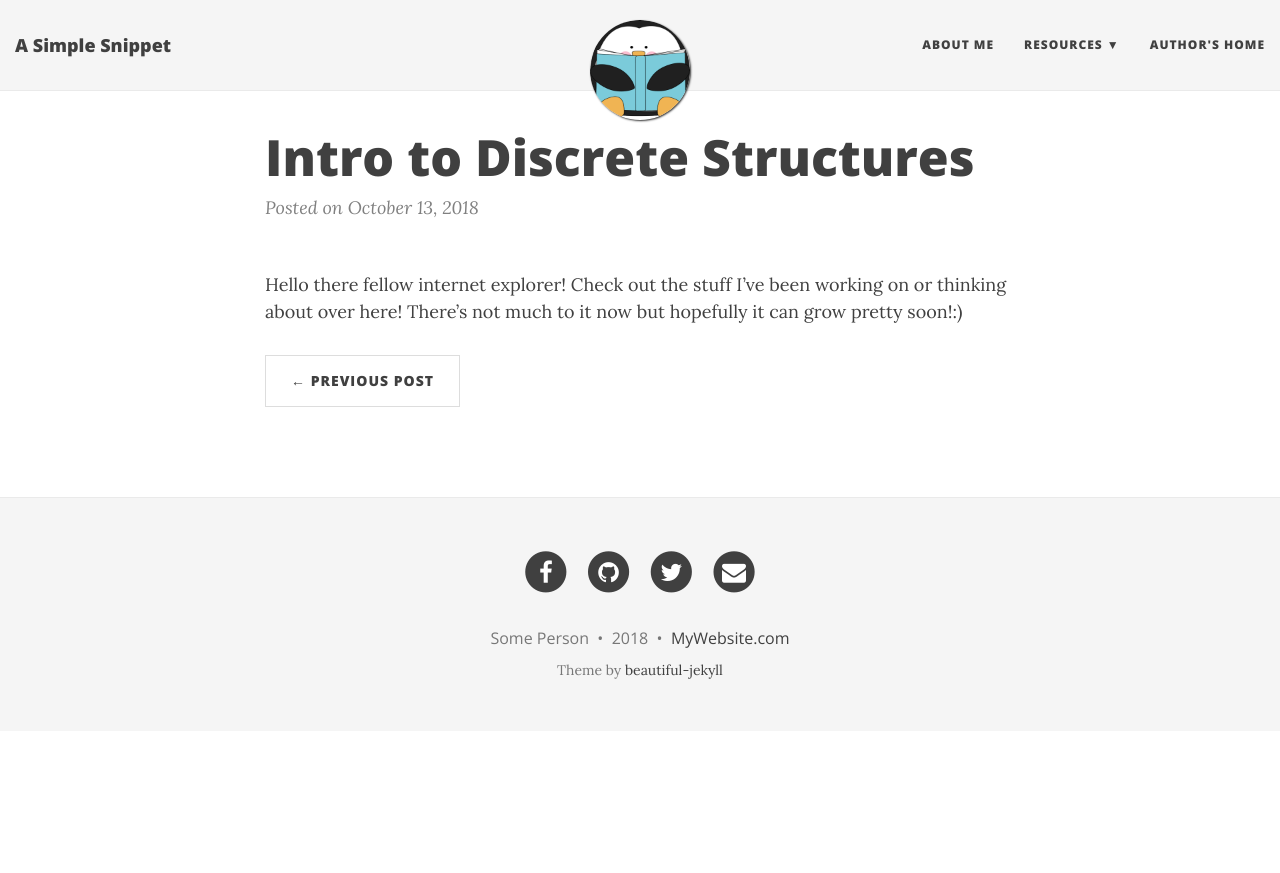
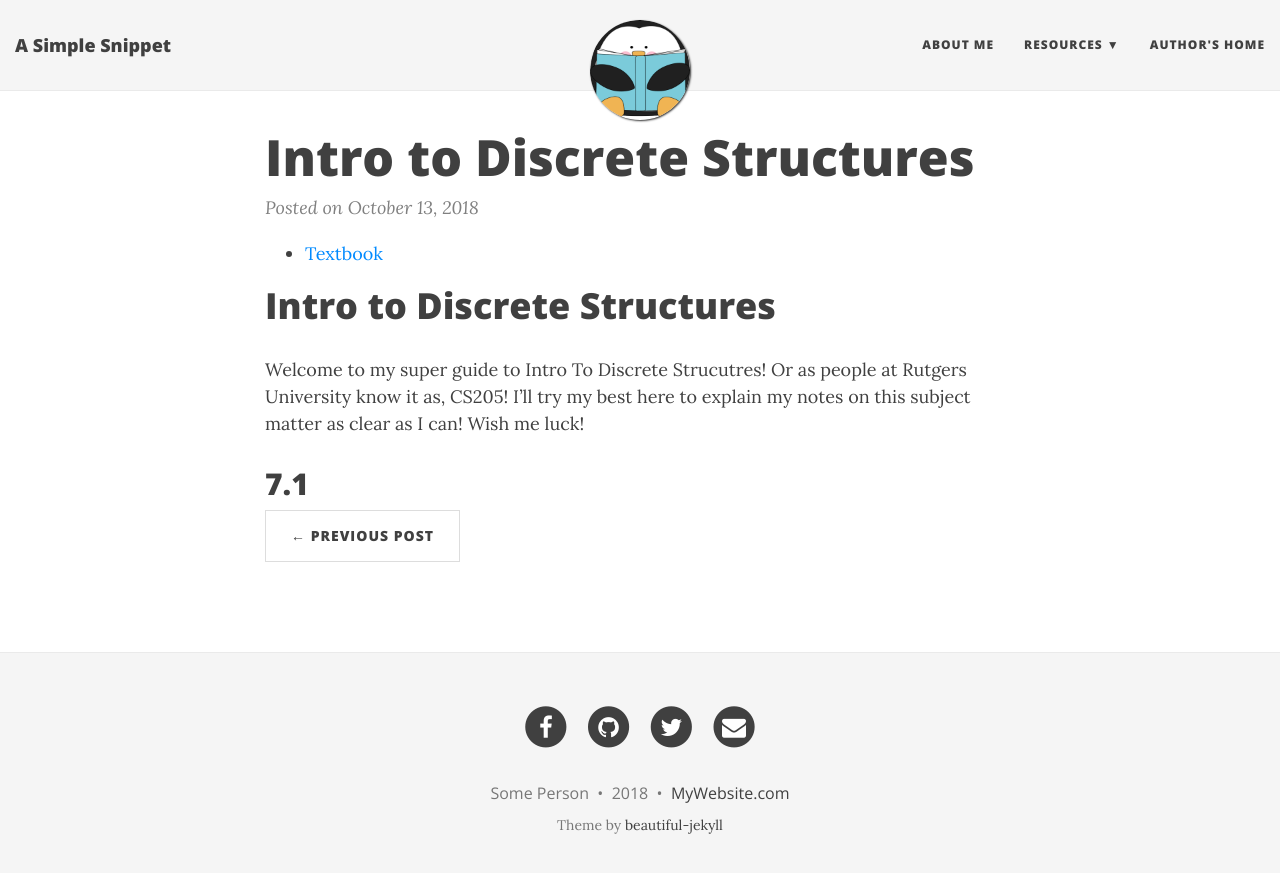
Before and after one commit to QasimAbbas/qasimabbas.github.io, a Jekyll site: the page built from _posts/2018-10-13-intro-discrete-strutures.md, in a window 1280 px wide. Shown: the top 873 px of the page. Built offline with Jekyll 4.4.1, drawn with Linux system fonts in a browser that asks for light colours; nearby versions of some CDN libraries.

Commit message:
Update 2018-10-13-intro-discrete-strutures.md

```diff
--- a/_posts/2018-10-13-intro-discrete-strutures.md
+++ b/_posts/2018-10-13-intro-discrete-strutures.md
@@ -3,4 +3,10 @@
 title: Intro to Discrete Structures
 ---
 
-Hello there fellow internet explorer!  Check out the stuff I've been working on or thinking about over here!  There's not much to it now but hopefully it can grow pretty soon!:)
+* [Textbook]()
+
+# Intro to Discrete Structures
+
+Welcome to my super guide to Intro To Discrete Strucutres!  Or as people at Rutgers University know it as, CS205!  I'll try my best here to explain my notes on this subject matter as clear as I can!  Wish me luck!
+
+## 7.1
```
